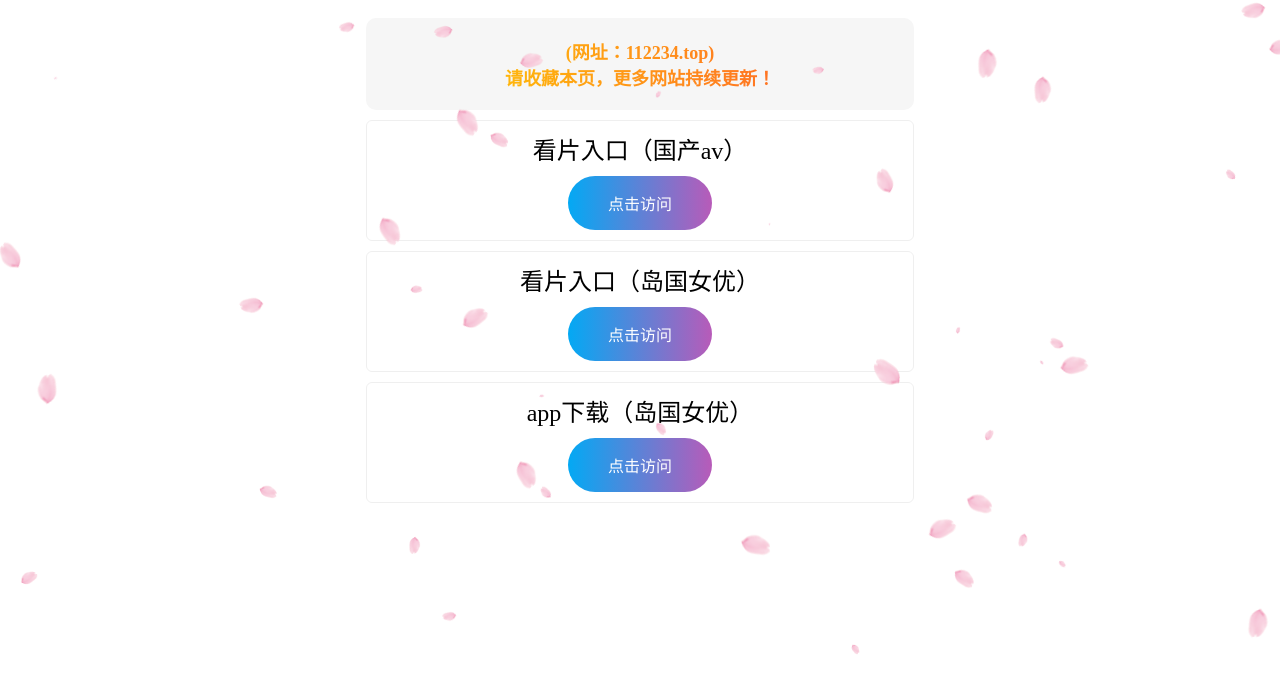
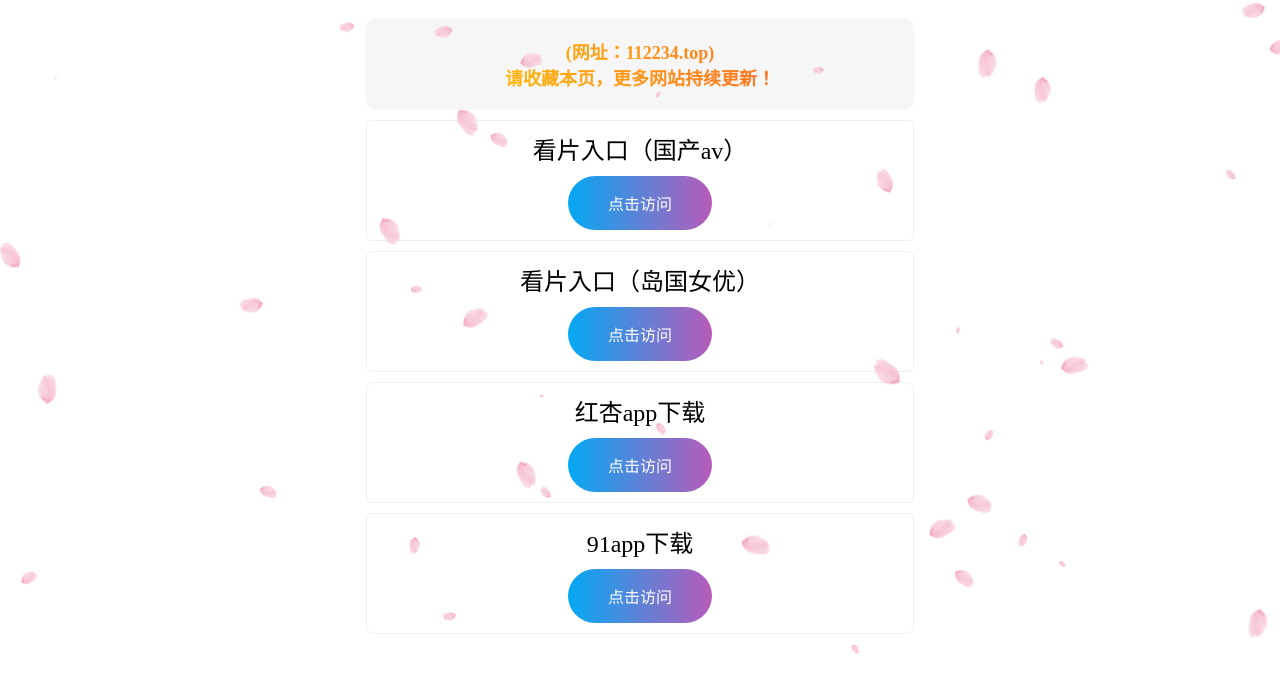
Before and after one commit to asher7652/asher7652.github.io, a plain HTML site: page index.html in a window 1280 px wide. Shown: the part 108-800 px from the top of the page. Drawn offline with Linux system fonts and the light colour scheme.

Commit message:
Update index.html

```diff
--- a/index.html
+++ b/index.html
@@ -223,7 +223,11 @@
                 <a class="btn" target="_blank" href="http://tk.assdfg155.cn/x/2364">点击访问</a>
             </div>
 	    <div class="d-list">
-                <div class="title"><span class="icon"><i class=""></i></span>app下载（岛国女优）</div>
+                <div class="title"><span class="icon"><i class=""></i></span>红杏app下载</div>
+                <a class="btn" target="_blank" href="https://app.fangniuj.xyz?referral_code=Uafp19HB&spread_id=56">点击访问</a>
+            </div>
+	    <div class="d-list">
+                <div class="title"><span class="icon"><i class=""></i></span>91app下载</div>
                 <a class="btn" target="_blank" href="http://tk.assdfg172.cn/d/v7f7n7a">点击访问</a>
             </div>
         </div>
```
